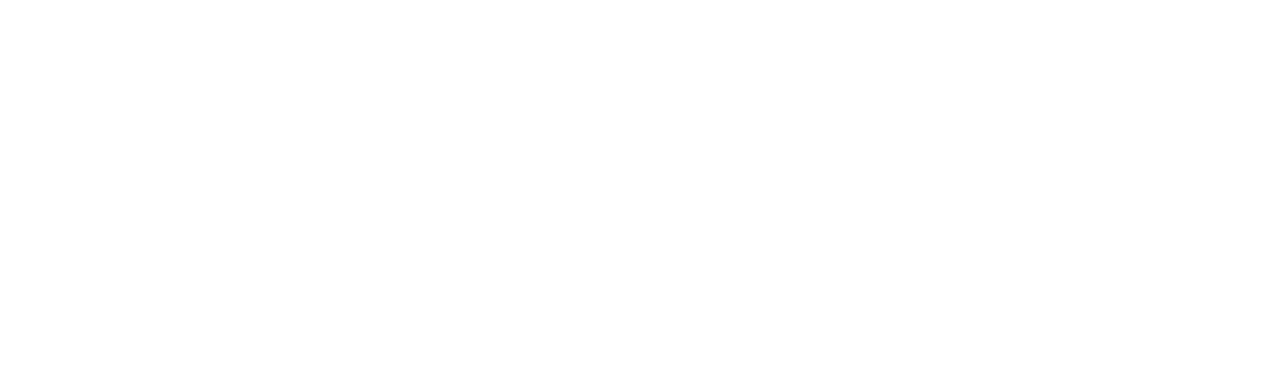
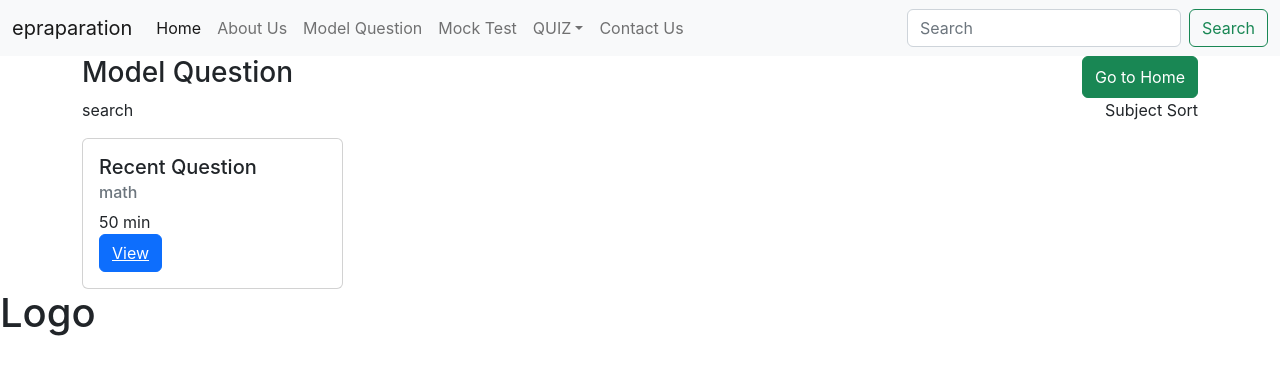
Before and after one commit to Nisschhal/epreparation-react-app, a React (Create React App) app: page /model-question in a window 1280 px wide. Before the commit this address had no page. Shown: the top 374 px of the page. Built offline with nearby package versions, Linux system fonts and the light colour scheme.

Commit message:
making differnt components and routing

```diff
--- a/package.json
+++ b/package.json
@@ -6,7 +6,9 @@
     "@testing-library/jest-dom": "^5.16.4",
     "@testing-library/react": "^13.3.0",
     "@testing-library/user-event": "^13.5.0",
+    "bootstrap": "^5.2.0",
     "react": "^18.2.0",
+    "react-bootstrap": "^2.4.0",
     "react-dom": "^18.2.0",
     "react-router-dom": "^6.3.0",
     "react-scripts": "5.0.1",
--- a/src/App.js
+++ b/src/App.js
@@ -1,21 +1,23 @@
 // import Home from "./routes/home/home.component"
+import { Fragment } from "react";
 import { Routes, Route } from "react-router-dom";
 import Home from "./components/home/home.component";
+import Footer from "./components/navigation/footer.component";
 
 import Navigation from "./components/navigation/navigation.component";
 // import Authentication from "./routes/authentication/authentication.component";
-
+import QuestionPage from "./components/model-question/question-page.component";
 const App = () => {
   return (
-    <Routes>
-    <Route path="/" element={<Navigation/>}>
-     {/* can also write only index but by default its value is true */}
-    <Route index={true} element={<Home />}/>
-     {/* <Route path="shop" element={<Shop />} /> */}
-     {/* <Route path="auth" element={<Authentication />} /> */}
-     </Route>
-   </Routes>
-     );
+    <Fragment>
+      <Navigation />
+      <Routes>
+      <Route path="/" element={<Home />} />
+      <Route path="model-question" element={<QuestionPage />} />
+      </Routes>
+      <Footer />
+    </Fragment>
+  );
 };
 
 export default App;
--- /dev/null
+++ b/src/components/about-us/about-us.component.jsx
@@ -0,0 +1,14 @@
+import React, { Fragment } from 'react';
+
+const Aboutus = () => {
+    return (
+        <Fragment>
+            <div className="text-center">
+                <h3>About Us</h3>
+                <p className='text-muted'>Lorem, ipsum dolor sit amet consectetur adipisicing elit. Ratione vero, ipsum temporibus et voluptatibus voluptatum quam tempora! Eum perspiciatis voluptatum natus distinctio, quisquam maxime hic ducimus similique autem nemo aspernatur.</p>
+            </div>
+        </Fragment>
+    );
+};
+
+export default Aboutus;
--- a/src/components/card/card.component.jsx
+++ b/src/components/card/card.component.jsx
@@ -3,16 +3,16 @@ import React, { Fragment } from "react";
 const Card = ( {title, subject, totalQuestions, time}) => {
   return (
     <Fragment>
-      <div class="card" style="width: 18rem;">
-        <div class="card-body">
-          <h5 class="card-title">{title}</h5>
-          <h6 class="card-subtitle mb-2 text-muted">{subject}</h6>
+      <div className="card" >
+        <div className="card-body">
+          <h5 className="card-title">{title}</h5>
+          <h6 className="card-subtitle mb-2 text-muted">{subject}</h6>
           <div className="info">
-            <span class="card-text">{totalQuestions}</span>
-            <span class="card-text">{time}</span>
+            <span className="card-text">{totalQuestions}</span>
+            <span className="card-text">{time}</span>
           </div>
           <button className="btn btn-primary">
-          <a href="#" class="card-link">
+          <a href="#" className="card-link text-white">
             View
           </a>
           </button>
--- a/src/components/home/home.component.jsx
+++ b/src/components/home/home.component.jsx
@@ -1,13 +1,21 @@
 import React, { Fragment } from "react";
+import Aboutus from "../about-us/about-us.component";
 import Card from "../card/card.component";
+import RecentQuestion from "../recent-question.component";
 
 const Home = () => {
   return (
     <Fragment>
+      <div className="container text-center">
         <p> working i guess</p>
-      <img src="..." class="img-fluid" alt="..." />
-      {/* <RecentQuestion /> */}
-      <Card title='Recent Question' subject="math" totalQuestion="5" time="50 min"/>
+        <img src="..." className="img-fluid" alt="..." />
+        <div className="">
+        <RecentQuestion recentTitle="Recent Model Question" />
+        <RecentQuestion recentTitle="Recent Mock Test" />
+        <RecentQuestion recentTitle="Recent Quiz" />
+        <Aboutus />
+        </div>
+      </div>
     </Fragment>
   );
 };
--- /dev/null
+++ b/src/components/model-question/question-page.component.jsx
@@ -0,0 +1,33 @@
+
+import React from 'react';
+import Card from '../card/card.component';
+
+const QuestionPage = () => {
+    return (
+        <div className='container'>
+            <div className="d-flex justify-content-between">
+                <h3>Model Question</h3>
+                <button className='btn btn-success'>Go to Home</button>
+            </div>
+
+            <div className="d-flex justify-content-between">
+                <p>search</p>
+                <div className="filter ">
+                    <span>Subject </span>
+                    <span>Sort</span>
+                </div>
+            </div>
+
+
+            <div className="row">
+            <div className="col-lg-3">
+                <Card title='Recent Question' subject="math" totalQuestion="5" time="50 min"/>
+                </div>
+            </div>
+
+
+        </div>
+    );
+};
+
+export default QuestionPage;
--- /dev/null
+++ b/src/components/navigation/footer.component.jsx
@@ -0,0 +1,15 @@
+import React, { Fragment } from 'react';
+
+const Footer = () => {
+    return (
+        <Fragment>
+            <div className="d-flex justify-content-between">
+                <h1>Logo</h1>
+
+
+            </div>
+        </Fragment>
+    );
+};
+
+export default Footer;
--- a/src/components/navigation/navigation.component.jsx
+++ b/src/components/navigation/navigation.component.jsx
@@ -1,15 +1,15 @@
-import React, { Fragment } from 'react';
+import React from 'react';
 
 const Navigation = () => {
     return (
-        <Fragment>
-        <nav class="navbar p-3  navbar-expand-lg bg-light">
-          <div class="container-fluid">
-            <a class="navbar-brand" href="#">
-              Navbar
+        <div>
+        <nav className="navbar navbar-expand-lg bg-light">
+          <div className="container-fluid">
+            <a className="navbar-brand" href="/">
+              epraparation
             </a>
             <button
-              class="navbar-toggler"
+              className="navbar-toggler"
               type="button"
               data-bs-toggle="collapse"
               data-bs-target="#navbarSupportedContent"
@@ -17,75 +17,88 @@ const Navigation = () => {
               aria-expanded="false"
               aria-label="Toggle navigation"
             >
-              <span class="navbar-toggler-icon"></span>
+              <span className="navbar-toggler-icon"></span>
             </button>
-            <div class="collapse navbar-collapse" id="navbarSupportedContent">
-              <ul class="navbar-nav me-auto mb-2 mb-lg-0">
-                <li class="nav-item">
-                  <a class="nav-link active" aria-current="page" href="#">
-                   Home
+            <div className="collapse navbar-collapse" id="navbarSupportedContent">
+              <ul className="navbar-nav me-auto mb-2 mb-lg-0">
+                <li className="nav-item">
+                  <a className="nav-link active" aria-current="page" href="/">
+                    Home
                   </a>
                 </li>
-                <li class="nav-item">
-                  <a class="nav-link active" aria-current="page" href="#">
+                <li className="nav-item">
+                  <a className="nav-link" href="/">
                     About Us
                   </a>
                 </li>
-                <li class="nav-item">
-                  <a class="nav-link active" aria-current="page" href="#">
-                    Mock Text
-                  </a>
-                </li>
-                <li class="nav-item">
-                  <a class="nav-link" href="#">
+
+
+
+
+                <li className="nav-item">
+                  <a className="nav-link" href="/">
                     Model Question
                   </a>
                 </li>
-                <li class="nav-item dropdown">
+
+                                {/* MOCK QUESTION DROP DOWN NAV LINKS */}
+
+                                <li className="nav-item">
+                  <a className="nav-link" href="/">
+                    Mock Test
+                  </a>
+                </li>
+
+                                {/* QUIZ QUESTION DROP DOWN NAV LINKS */}
+
+                <li className="nav-item dropdown">
                   <a
-                    class="nav-link dropdown-toggle"
-                    href="#"
+                    className="nav-link dropdown-toggle"
+                    href="/"
                     role="button"
                     data-bs-toggle="dropdown"
                     aria-expanded="false"
                   >
-                    Quiz
+                    QUIZ
                   </a>
-                  <ul class="dropdown-menu">
+                  <ul className="dropdown-menu">
                     <li>
-                      <a class="dropdown-item" href="#">
+                      <a className="dropdown-item" href="/">
                         Action
                       </a>
                     </li>
                     <li>
-                      <a class="dropdown-item" href="#">
+                      <a className="dropdown-item" href="/">
                         Another action
                       </a>
                     </li>
-                    <li class="dropdown-divider"></li>
+                    <li className="dropdown-divider"></li>
                     <li>
-                      <a class="dropdown-item" href="#">
+                      <a className="dropdown-item" href="/">
                         Something else here
                       </a>
                     </li>
                   </ul>
                 </li>
+                <li className="nav-item">
+                  <a className="nav-link"> Contact Us</a>
+                </li>
               </ul>
-              <form class="d-flex" role="search">
+              <form className="d-flex" role="search">
                 <input
-                  class="form-control me-2"
+                  className="form-control me-2"
                   type="search"
                   placeholder="Search"
                   aria-label="Search"
                 />
-                <button class="btn btn-outline-success" type="submit">
+                <button className="btn btn-outline-success" type="submit">
                   Search
                 </button>
               </form>
             </div>
           </div>
         </nav>
-      </Fragment>
+      </div>
     );
 };
 
--- a/src/components/recent-question.component.jsx
+++ b/src/components/recent-question.component.jsx
@@ -1,12 +1,16 @@
-import React from 'react';
+import React, { Fragment } from 'react';
 import Card from './card/card.component';
 
-const RecentQuestion = () => {
+const RecentQuestion = ({recentTitle}) => {
     return (
-        <div>
-            <h1>Recent {title}</h1>
-            <Card />
-        </div>
+        <Fragment>
+            <h1>{recentTitle}</h1>
+            <div className="d-flex justify-content-center">
+            <Card title='Recent Question' subject="math" totalQuestion="5" time="50 min"/>
+            <Card title='Recent Question' subject="math" totalQuestion="5" time="50 min"/>
+            </div>
+            <button className='btn btn-secondary m-2'>View All</button>
+        </Fragment>
     );
 };
 
```
Also changed, not shown: src/components/carousel/carousel.component.jsx (+14 -14 lines), 1 other file (tests, documents, lock files or other folders).
